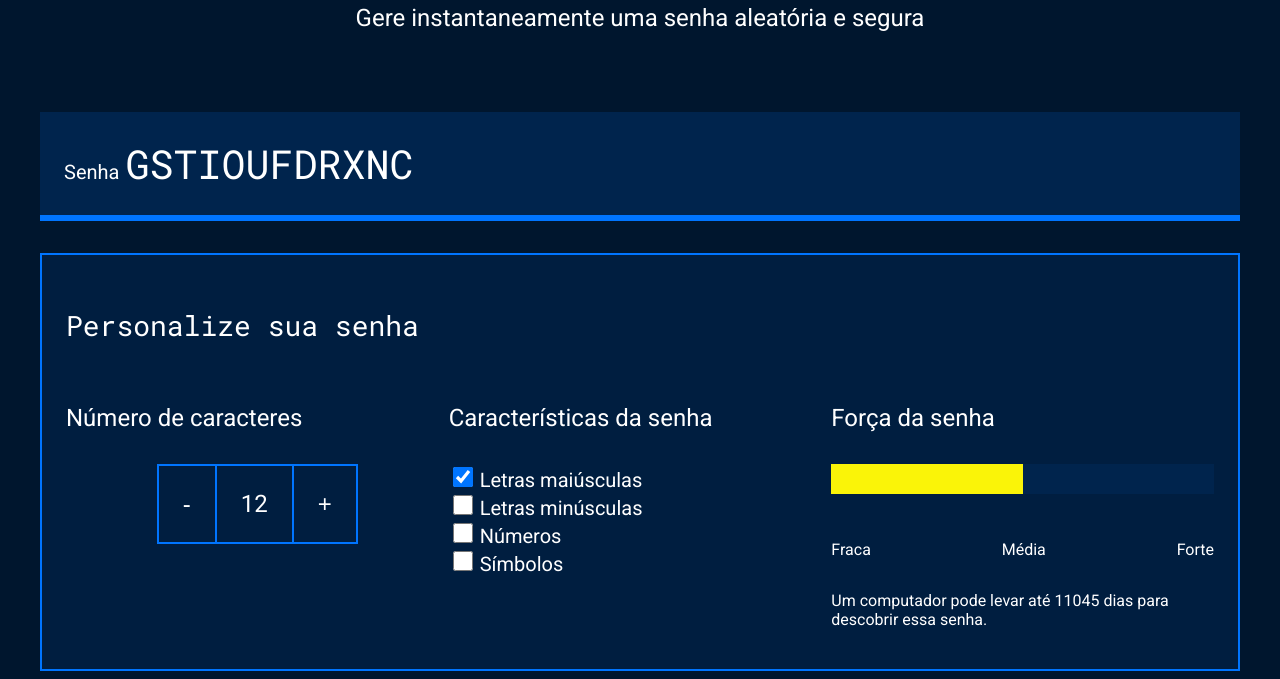
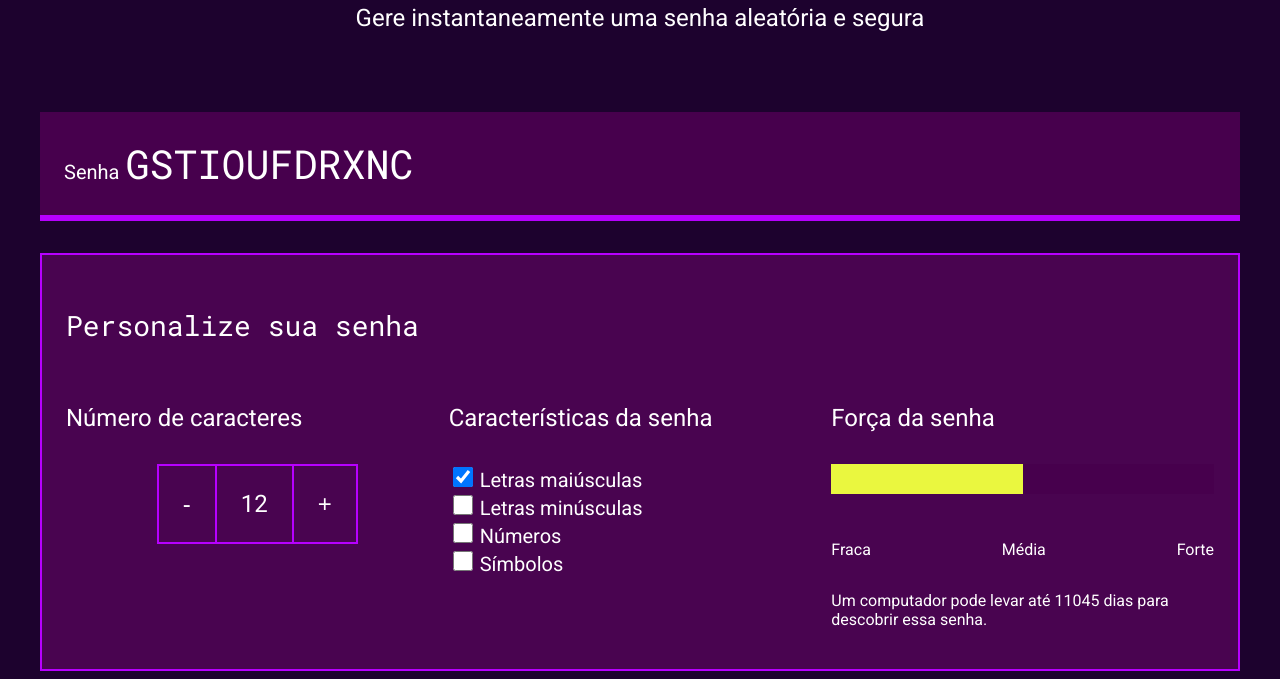
Before and after one commit to min1mano/seguranca_digital, a plain HTML site: page index.html in a window 1280 px wide. Shown: the part 214-893 px from the top of the page. Drawn offline with Linux system fonts and the light colour scheme.

Commit message:
estilização das cores do site

```diff
--- a/style.css
+++ b/style.css
@@ -2,10 +2,10 @@
 
 :root{
     --branco: white;
-    --cor-de-fundo: #00162E;
-    --fundo-senha: #00244D;
-    --fundo-texto: #001E40;
-    --borda: #0075FF;
+    --cor-de-fundo: #1d022e;
+    --fundo-senha: #47004d;
+    --fundo-texto: #490450;
+    --borda: #b700ff;
     --roboto: 'Roboto', sans-serif;
     --roboto-mono: 'Roboto Mono', monospace;
 }
@@ -133,7 +133,7 @@ label{
     font-size: 20px;
 }
 .media{
-    background-color: #FAF408;
+    background-color: #eaf73f;
     width: 50%;
 }
 .forca{
@@ -147,7 +147,7 @@ label{
 }
 .fraca{
     width: 25%;
-    background-color: #E71B32;
+    background-color: #d83e50;
 }
 .barra{
     background-color: var(--fundo-senha);
@@ -155,7 +155,7 @@ label{
     width: 100%;
 }
 .forte{
-    background-color: #00FF85;
+    background-color: #45dd94;
     width: 100%;
 }
 
```
